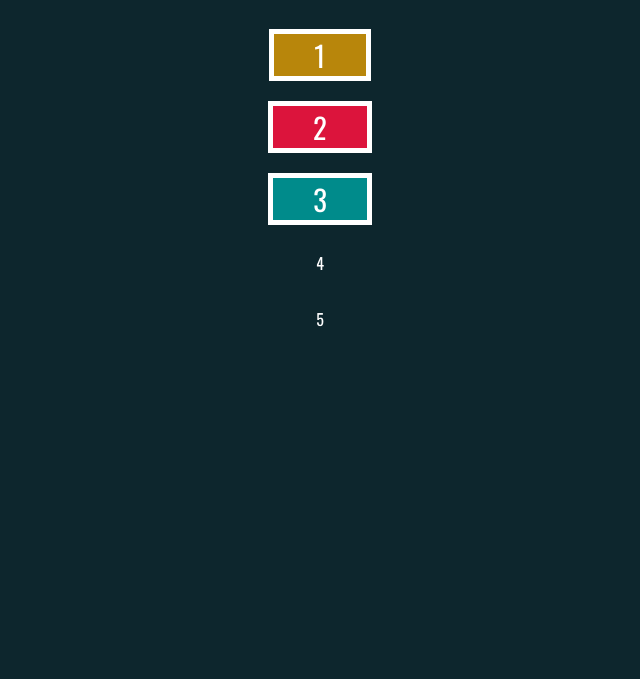
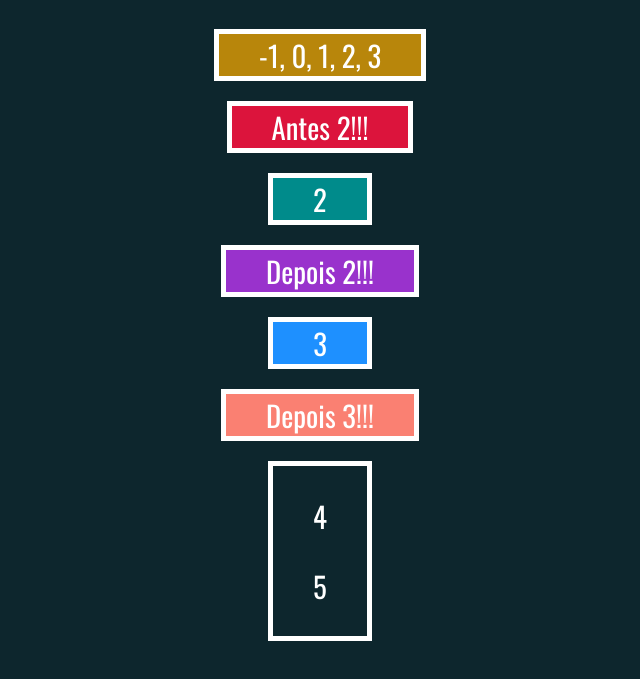
Before and after one commit to Brunoalaraujo/CursoWebModerno, a plain HTML site: page jquery/modificandoHTML2.html in a window 1280 px wide. Shown: the part 71-750 px from the top of the page, without its empty margins (320-960 px from the left). Drawn offline with Linux system fonts and the light colour scheme.

Commit message:
Jquery parte 2

```diff
--- a/jquery/modificandoHTML2.html
+++ b/jquery/modificandoHTML2.html
@@ -17,6 +17,29 @@
     <p class='numero'>5</p>
 
     <script>
-        // ...
+        $('#div1').append(', 2')
+        $('#div1').prepend('0, ')
+
+        $('<span>, 3</span>').appendTo('#div1')
+        $('<span>-1, </span>').prependTo('#div1')
+
+        $('#div2').before('<p>Antes 2</p>')
+        $('#div2').after('<p>Depois 2</p>')
+
+        $('<p>Antes 3</p>').insertBefore('#div3')
+        $('<p>Depois 3</p>').insertAfter('#div3')
+
+        //$('p.numero').wrap('<div>')
+        $('p.numero').wrapAll('<div id="#div4">')
+        $('#div4').empty()
+        $('#div3, #div4').prev().remove()
+
+        // $('<div>Subistituto</div>').replaceAll('body > p')
+        // $('body > p').replaceWith('<div>Subistituto</div>')
+        $('body > p').replaceWith(function() {
+            return $('<div>').html($(this).html()).append('!!!')
+        })
+
+
     </script>
 </body>
```
Also changed, not shown: jquery/modificandoHTML3.html (+15 -1 lines).
